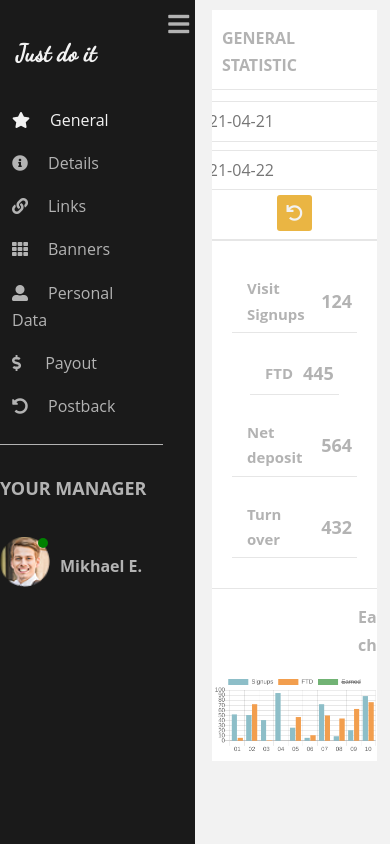
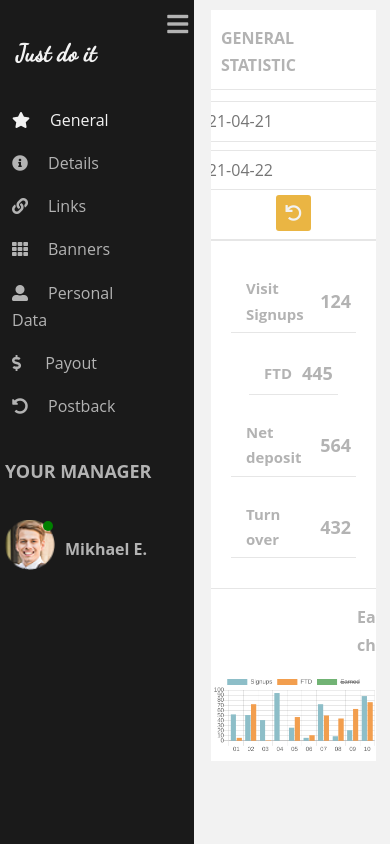
Before and after one commit to julia-kocik/solo-project-2, a website: page src/index.html in a window 390 px wide. Both pictures are taken after a click on the link 16 px from the left and 20 px from the top of the page. Shown: the top 844 px of the page. Drawn offline with nearby package versions, Linux system fonts and the light colour scheme; files that its build step writes are made by us from their sources.

Commit message:
Add adjustments 2

```diff
--- a/src/sass/sections/_sidebar.scss
+++ b/src/sass/sections/_sidebar.scss
@@ -118,6 +118,7 @@
     .hamburger-btn {
         display: block;
         background-color: $color-black;
+        margin-left: -1px;
         .burger-row {
             top: 0;
             position: sticky;
@@ -133,7 +134,10 @@
     .sidebar-active {
         display: block;
     }
-
+    .manager {
+        border: none;
+        padding: 0 5px;
+    }
 
 
 }
```
